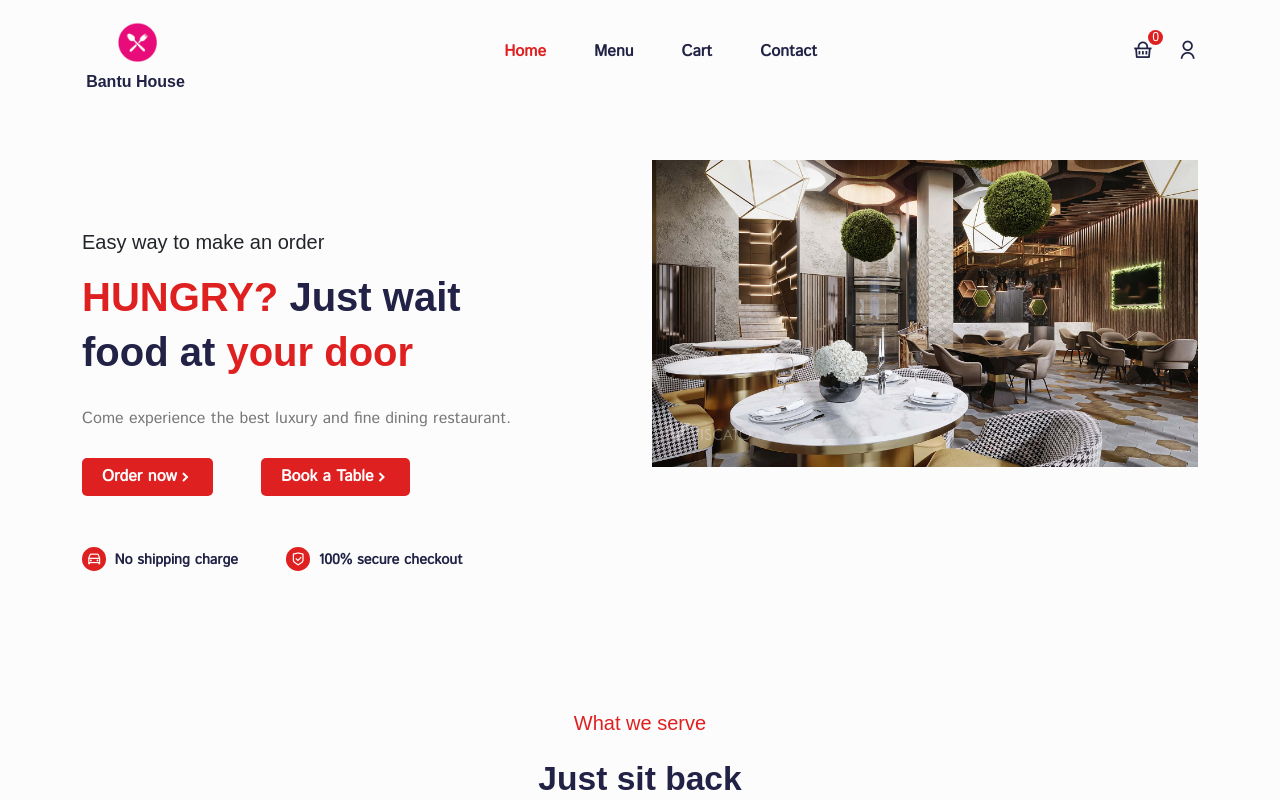
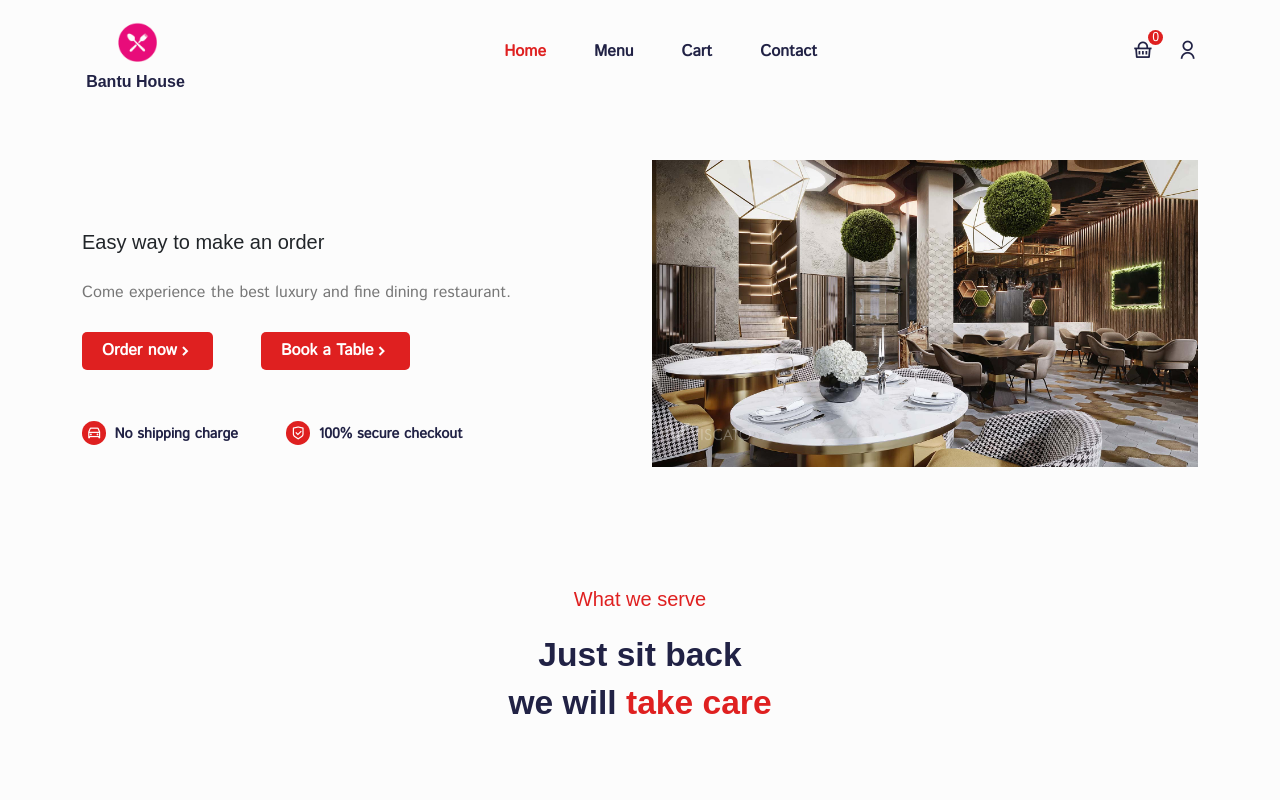
Before and after one commit to Aishadee/Bantu-House, a React (Create React App) app: page /home in a window 1280 px wide. Shown: the top 800 px of the page. Built offline with nearby package versions, Linux system fonts and the light colour scheme; no server answers; the database is empty; a web font is replaced by a local one.

Commit message:
change home

```diff
--- a/src/pages/Home.jsx
+++ b/src/pages/Home.jsx
@@ -84,8 +84,8 @@ const Home = () => {
               <div className="hero__content  ">
                 <h5 className="mb-3">Easy way to make an order</h5>
                 <h1 className="mb-4 hero__title">
-                <span>HUNGRY?</span> Just wait <br /> food at
-                <span> your door</span>
+                {/* <span>HUNGRY?</span> Just wait <br /> food at
+                <span> your door</span> */}
                 </h1>
 
                 <p>
```
